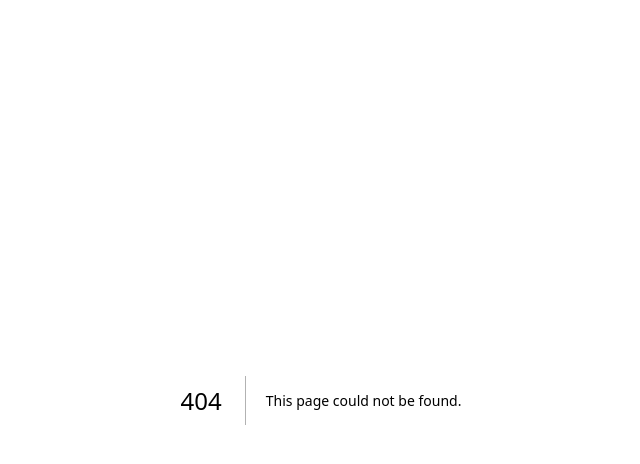
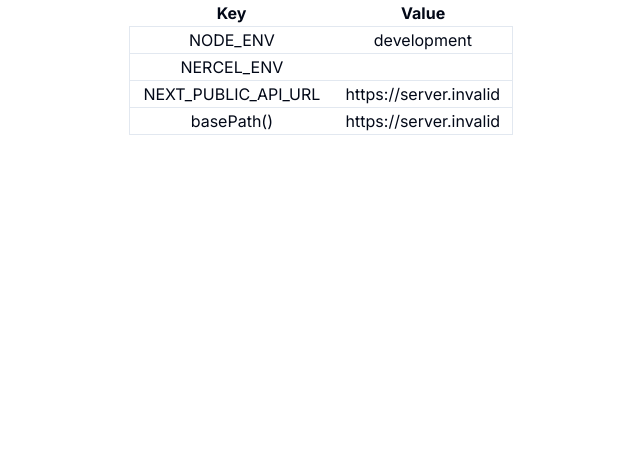
Before and after one commit to tomitheninja/pek-infinity, a Next.js app in the folder frontend/: page /debuginfo in a window 1280 px wide. Before the commit this address had no page. Shown: the top 464 px of the page, without its empty margins (319-959 px from the left). Built offline with nearby package versions, Linux system fonts and the light colour scheme; no server answers.

Commit message:
feat: /debuginfo page

```diff
--- /dev/null
+++ b/frontend/app/(routes)/debuginfo/page.tsx
@@ -0,0 +1,30 @@
+import React from 'react';
+
+import { getBasePath } from '@/pek-api';
+
+export default function Page() {
+  const info = {
+    NODE_ENV: process.env.NODE_ENV,
+    NERCEL_ENV: process.env.VERCEL_ENV,
+    NEXT_PUBLIC_API_URL: process.env.NEXT_PUBLIC_API_URL,
+    'basePath()': getBasePath(),
+  };
+  return (
+    <table className='text-center min-w-96 mx-auto'>
+      <thead>
+        <tr>
+          <th>Key</th>
+          <th>Value</th>
+        </tr>
+      </thead>
+      <tbody>
+        {Object.entries(info).map(([key, value]) => (
+          <tr key={key} className='border'>
+            <td>{key}</td>
+            <td>{value?.toString()}</td>
+          </tr>
+        ))}
+      </tbody>
+    </table>
+  );
+}
--- a/frontend/pek-api.ts
+++ b/frontend/pek-api.ts
@@ -1,6 +1,6 @@
 import { Configuration, DefaultApi } from '../pek-client';
 
-function getBasePath(): string {
+export function getBasePath(): string {
   if (process.env.NEXT_PUBLIC_API_URL) {
     return process.env.NEXT_PUBLIC_API_URL;
   }
@@ -10,9 +10,6 @@ function getBasePath(): string {
   }
   return 'http://localhost:3000';
 }
-
-// // eslint-disable-next-line no-console -- .
-// console.log('API URL:', getBasePath());
 
 export class PekApi {
   private get api(): DefaultApi {
```
Also changed, not shown: 1 other file (tests, documents, lock files or other folders).
